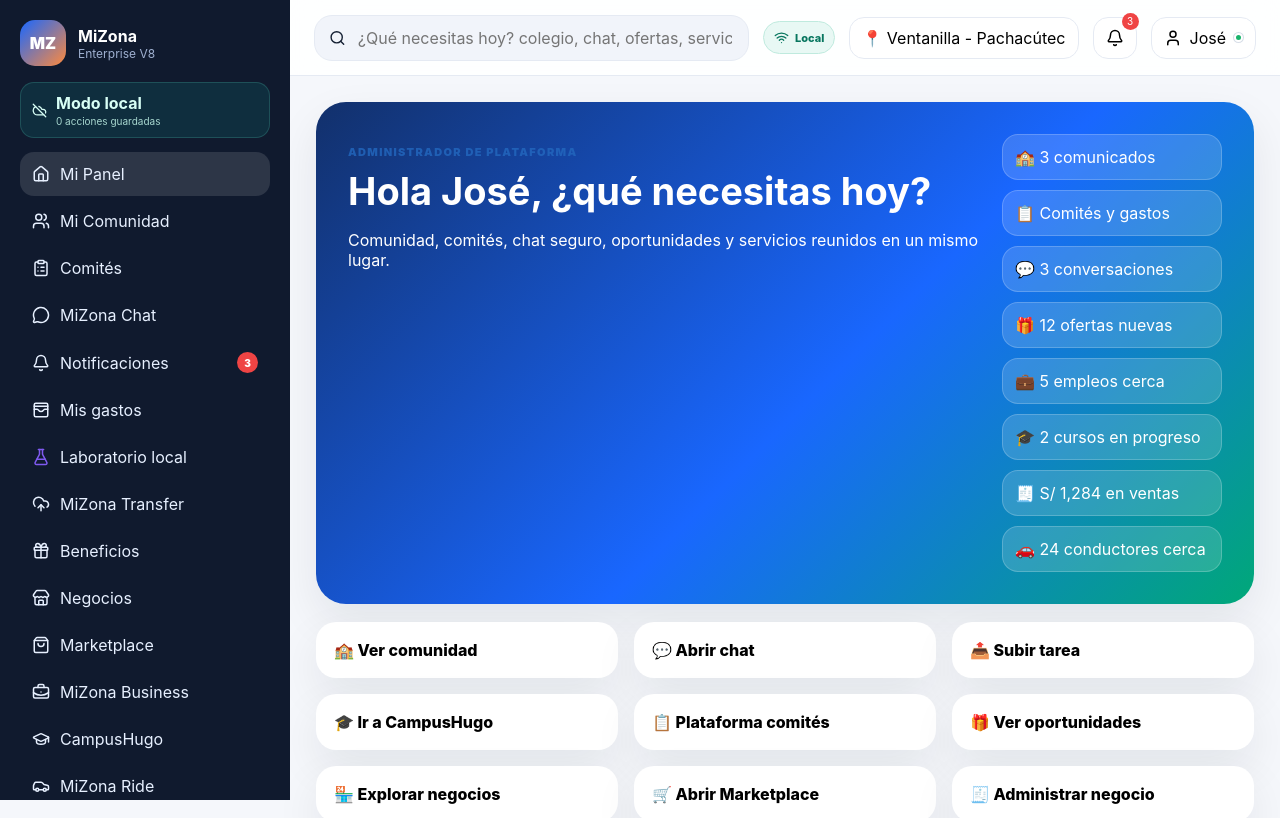
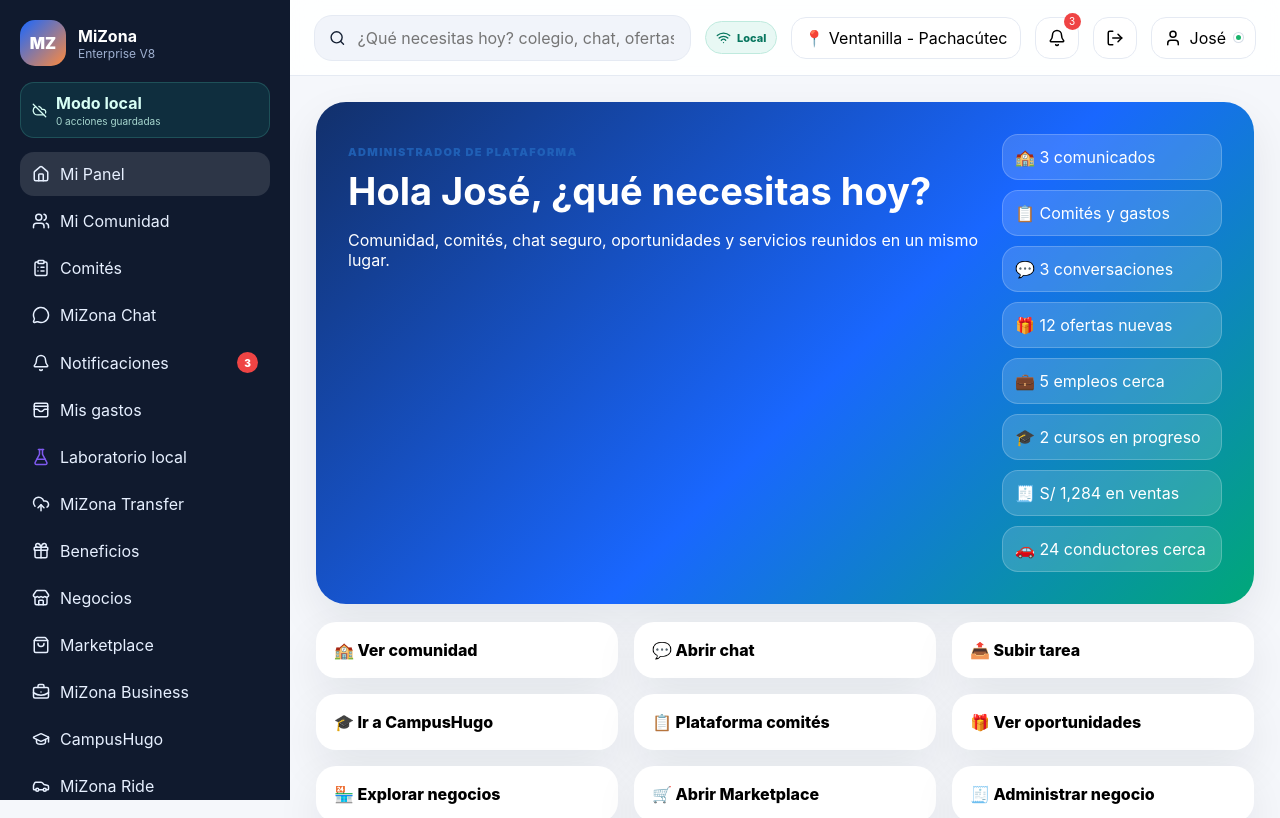
Before and after one commit to IDMMV/Mizona, a React (Vite) app: page /#panel in a window 1280 px wide. Shown: the top 818 px of the page. Built offline with nearby package versions, Linux system fonts and the light colour scheme; no server answers.

Commit message:
actualizado30.2

```diff
--- a/src/components/Shell.jsx
+++ b/src/components/Shell.jsx
@@ -1,12 +1,12 @@
 import { useMemo, useState } from 'react';
-import { Bell, CloudOff, Menu, Search, User, Wifi, X } from 'lucide-react';
+import { Bell, CloudOff, LogOut, Menu, Search, User, Wifi, X } from 'lucide-react';
 import { statusLabel } from '../data/modules';
 import { useApp } from '../context/AppContext';
 import { canAccessModule } from '../lib/permissions';
 
 export default function Shell({ page, setPage, children }) {
   const [open, setOpen] = useState(false);
-  const { moduleConfig, profile, isAdmin, backendConnected, authLoading, unreadNotifications, dataMode, online, syncQueueCount } = useApp();
+  const { moduleConfig, profile, isAdmin, isAuthenticated, backendConnected, authLoading, unreadNotifications, dataMode, online, syncQueueCount, signOut } = useApp();
 
   const visibleModules = useMemo(() => moduleConfig.filter(module => {
     if (module.visible === false) return false;
@@ -39,7 +39,8 @@
         <span className={`runtimeBadge ${backendConnected ? 'cloud' : 'local'} ${online ? '' : 'offline'}`}>{online ? <Wifi size={15}/> : <CloudOff size={15}/>} {backendConnected ? 'Nube' : dataMode === 'local' ? 'Local' : 'Contingencia'}</span>
         <button className="zoneBtn">📍 {profile.zone}</button>
         <button className="iconBtn" onClick={() => setPage('notifications')} aria-label="Abrir notificaciones"><Bell size={18}/>{unreadNotifications > 0 && <em>{unreadNotifications > 99 ? '99+' : unreadNotifications}</em>}</button>
-        <button className="profileBtn" onClick={() => setPage(backendConnected ? 'settings' : 'localLab')}>
+        {isAuthenticated && <button className="iconBtn logoutTopBtn" onClick={() => { void signOut().finally(() => setPage('settings')); }} aria-label="Cerrar sesión" title="Cerrar sesión"><LogOut size={18}/></button>}
+        <button className="profileBtn" onClick={() => setPage(isAuthenticated ? 'settings' : 'settings')}>
           <User size={18}/>{authLoading ? 'Verificando...' : profile.displayName}
           <span className={`sessionDot ${dataMode === 'local' || backendConnected ? 'online' : ''}`} title={dataMode === 'local' ? 'Perfil local activo' : backendConnected ? 'Sesión conectada' : 'Sin conexión'}/>
         </button>
--- a/src/context/AppContext.jsx
+++ b/src/context/AppContext.jsx
@@ -34,6 +34,28 @@
   avatarUrl: null,
   status: 'active'
 };
+
+const LOCAL_SIGNED_OUT_KEY = 'mizona-v8-local-signed-out';
+
+const guestProfile = {
+  id: 'local-guest',
+  displayName: 'Visitante',
+  username: 'VISITANTE',
+  zone: 'Sin zona definida',
+  role: 'guest',
+  accountType: 'visitor',
+  avatarUrl: null,
+  status: 'guest'
+};
+
+function isLocalSignedOut() {
+  return sessionStorage.getItem(LOCAL_SIGNED_OUT_KEY) === 'true';
+}
+
+function setLocalSignedOut(value) {
+  if (value) sessionStorage.setItem(LOCAL_SIGNED_OUT_KEY, 'true');
+  else sessionStorage.removeItem(LOCAL_SIGNED_OUT_KEY);
+}
 
 function readStoredModules() {
   try {
@@ -102,12 +124,12 @@
 
 export function AppProvider({ children }) {
   const [moduleConfig, setModuleConfig] = useState(readStoredModules);
-  const [profile, setProfileState] = useState(() => readDataMode() === 'local' ? getActiveLocalProfile() : readStoredProfile());
+  const [profile, setProfileState] = useState(() => readDataMode() === 'local' ? (isLocalSignedOut() ? guestProfile : getActiveLocalProfile()) : readStoredProfile());
   const [localProfiles, setLocalProfiles] = useState(listLocalProfiles);
   const [dataMode, setDataModeState] = useState(readDataMode);
   const [online, setOnline] = useState(() => navigator.onLine);
   const cloudActive = dataMode === 'cloud' && hasSupabase && online;
-  const [session, setSession] = useState(() => dataMode === 'local' ? { user: { id: getActiveLocalProfile().id, email: null, local: true } } : null);
+  const [session, setSession] = useState(() => dataMode === 'local' && !isLocalSignedOut() ? { user: { id: getActiveLocalProfile().id, email: null, local: true } } : null);
   const [authLoading, setAuthLoading] = useState(cloudActive);
   const [backendMessage, setBackendMessage] = useState('');
   const [notifications, setNotifications] = useState(listLocalNotifications);
@@ -120,6 +142,14 @@
   const [syncQueueCount, setSyncQueueCount] = useState(() => listLocalSyncQueue().length);
 
   const refreshLocalIndicators = useCallback(() => {
+    if (isLocalSignedOut()) {
+      setProfileState(guestProfile);
+      setSession(null);
+      setLocalProfiles(listLocalProfiles());
+      setNotifications([]);
+      setSyncQueueCount(listLocalSyncQueue().filter(item => item.status === 'local_only').length);
+      return;
+    }
     const active = getActiveLocalProfile();
     setProfileState(active);
     setSession({ user: { id: active.id, email: null, local: true } });
@@ -186,6 +216,14 @@
 
   useEffect(() => {
     if (!cloudActive) {
+      if (isLocalSignedOut()) {
+        setProfileState(guestProfile);
+        setSession(null);
+        setNotifications([]);
+        setAuthLoading(false);
+        setBackendMessage('Sesión local cerrada. Puedes ingresar nuevamente desde Mi Cuenta > Acceso.');
+        return undefined;
+      }
       const localProfile = getActiveLocalProfile();
       setProfileState(localProfile);
       setSession({ user: { id: localProfile.id, email: null, local: true } });
@@ -236,6 +274,12 @@
     localStorage.setItem(DATA_MODE_KEY, next);
     setDataModeState(next);
     if (next === 'local') {
+      if (isLocalSignedOut()) {
+        setProfileState(guestProfile);
+        setSession(null);
+        setBackendMessage('Modo local activado. Inicia sesión local para usar tu perfil.');
+        return;
+      }
       const localProfile = getActiveLocalProfile();
       setProfileState(localProfile);
       setSession({ user: { id: localProfile.id, email: null, local: true } });
@@ -249,6 +293,7 @@
     if (!/^[a-z0-9_]{4,20}$/.test(normalized)) throw new Error('El usuario debe tener entre 4 y 20 caracteres: letras, números o guion bajo.');
 
     if (!cloudActive) {
+      setLocalSignedOut(false);
       const next = createLocalProfile({ displayName, username: normalized, accountType, zone, role: 'user' });
       setProfileState(next);
       setLocalProfiles(listLocalProfiles());
@@ -275,6 +320,7 @@
 
   const signIn = useCallback(async ({ identifier, password }) => {
     if (!cloudActive) {
+      setLocalSignedOut(false);
       const clean = String(identifier || '').trim().toUpperCase();
       const match = listLocalProfiles().find(item => String(item.username).toUpperCase() === clean);
       if (!match) throw new Error('No existe un perfil local con ese usuario. Créalo en Laboratorio local.');
@@ -302,7 +348,14 @@
   }, [cloudActive]);
 
   const signOut = useCallback(async () => {
-    if (!cloudActive) return;
+    if (!cloudActive) {
+      setLocalSignedOut(true);
+      setSession(null);
+      setProfileState(guestProfile);
+      setNotifications([]);
+      setBackendMessage('Sesión local cerrada. Tus datos no se borraron.');
+      return { local: true };
+    }
     const { error } = await supabase.auth.signOut();
     if (error) throw error;
   }, [cloudActive]);
@@ -329,6 +382,7 @@
     };
 
     if (!cloudActive || !session?.user?.id) {
+      if (!session?.user?.id) throw new Error('Inicia sesión local antes de editar el perfil.');
       const next = updateActiveLocalProfile(values);
       setProfileState(next);
       setLocalProfiles(listLocalProfiles());
@@ -364,6 +418,7 @@
   }, [cloudActive, loadModules]);
 
   const activateLocalProfile = useCallback(profileId => {
+    setLocalSignedOut(false);
     const next = switchLocalProfile(profileId);
     setProfileState(next);
     setLocalProfiles(listLocalProfiles());
@@ -374,6 +429,7 @@
   }, []);
 
   const addLocalProfile = useCallback(values => {
+    setLocalSignedOut(false);
     const next = createLocalProfile(values);
     setProfileState(next);
     setLocalProfiles(listLocalProfiles());
@@ -389,8 +445,8 @@
   }, []);
 
   const unreadNotifications = notifications.filter(item => !item.read).length;
-  const isAuthenticated = dataMode === 'local' ? true : Boolean(session?.user);
-  const isAdmin = dataMode === 'local' ? ['admin', 'super_admin'].includes(profile.role) : ['admin', 'super_admin'].includes(profile.role);
+  const isAuthenticated = Boolean(session?.user);
+  const isAdmin = Boolean(session?.user) && ['admin', 'super_admin'].includes(profile.role);
 
   const value = useMemo(() => ({
     moduleConfig,
--- a/src/lib/permissions.js
+++ b/src/lib/permissions.js
@@ -21,6 +21,7 @@
 }
 
 export function canAccessModule(profile, moduleId, { ownsBusiness = false } = {}) {
+  if (profile?.role === 'guest') return ['panel', 'settings'].includes(moduleId);
   const admin = isPlatformAdmin(profile);
   if (ADMIN_ONLY_MODULES.has(moduleId)) return admin;
   if (isStudentProfile(profile)) return STUDENT_MODULES.has(moduleId);
```
Also changed, not shown: src/pages/Account.jsx (+5 -4 lines), 3 other files (tests, documents, lock files or other folders).
